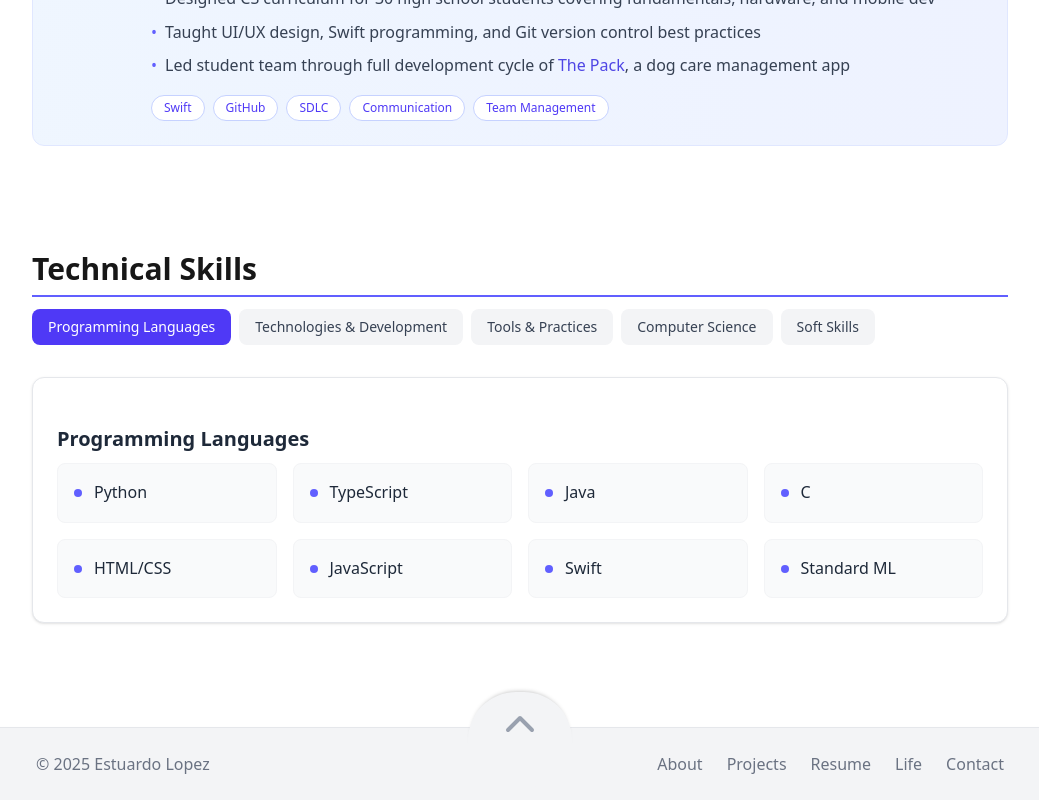
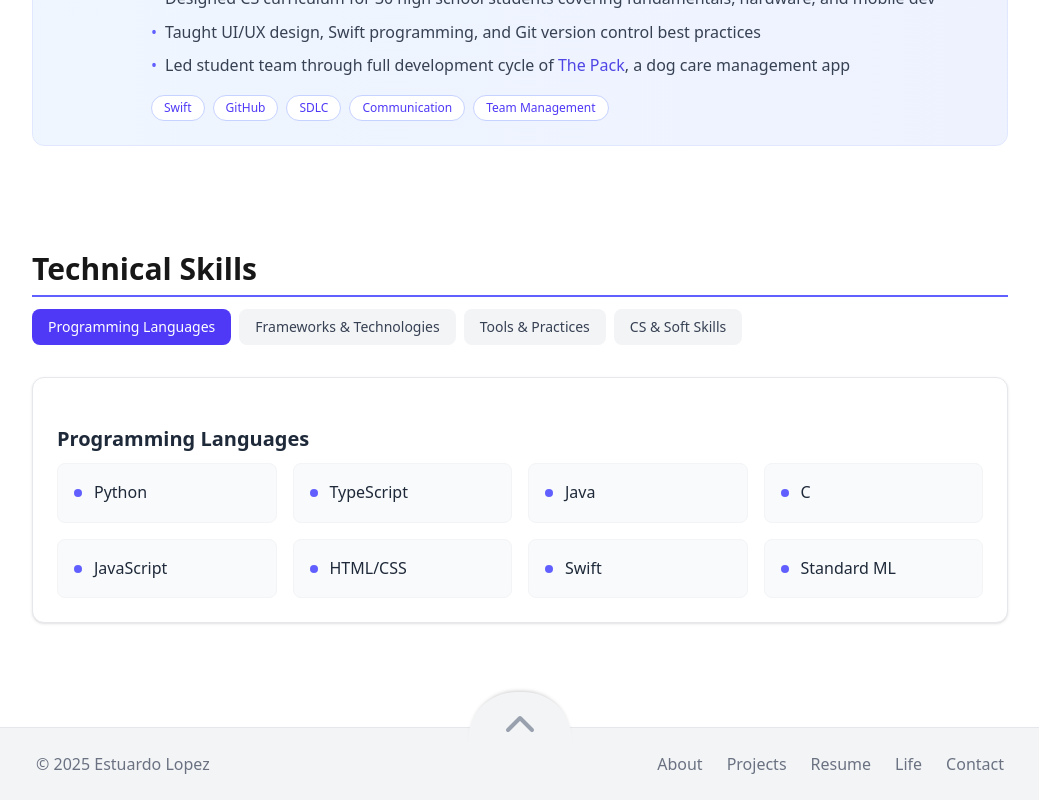
Before and after one commit to estulpz202/personal-website, a Next.js app: page /about in a window 1280 px wide. Shown: the part 936-1736 px from the top of the page, without its empty margins (120-1159 px from the left). Built offline with nearby package versions, Linux system fonts and the light colour scheme.

Commit message:
Make skills data consistent; shorten them and make each section have 8 skills.

```diff
--- a/src/components/skills/SkillsData.ts
+++ b/src/components/skills/SkillsData.ts
@@ -57,24 +57,23 @@ export const skillsData: SkillsDataType = {
       { name: 'TypeScript' },
       { name: 'Java' },
       { name: 'C' },
+      { name: 'JavaScript' },
       { name: 'HTML/CSS' },
-      { name: 'JavaScript' },
       { name: 'Swift' },
       { name: 'Standard ML' },
     ],
   },
   tech: {
-    title: 'Technologies & Development',
+    title: 'Frameworks & Technologies',
     skills: [
       { name: 'FastAPI' },
+      { name: 'RESTful APIs' },
       { name: 'Next.js' },
       { name: 'Node.js' },
-      { name: 'REST API Design' },
       { name: 'React' },
-      { name: 'LLM API Integration' },
-      { name: 'System Design' },
+      { name: 'LLM APIs' },
       { name: 'Tailwind CSS' },
-      { name: 'UI/UX Design' },
+      { name: 'UI/UX Principles' },
     ],
   },
   tools: {
@@ -82,34 +81,25 @@ export const skillsData: SkillsDataType = {
     skills: [
       { name: 'GitHub' },
       { name: 'CI/CD' },
+      { name: 'CLI Tools' },
       { name: 'DevOps' },
-      { name: 'Testing' },
       { name: 'Git' },
-      { name: 'Command Line' },
-      { name: 'Code Review' },
+      { name: 'Test + Debug' },
       { name: 'Package Managers' },
+      { name: 'Iterative Dev' },
     ],
   },
-  cs: {
-    title: 'Computer Science',
+  cs_soft: {
+    title: 'CS & Soft Skills',
     skills: [
-      { name: 'Algorithms' },
-      { name: 'Data Structures' },
-      { name: 'Object-Oriented Programming' },
-      { name: 'Functional Programming' },
-      { name: 'Computer Architecture' },
+      { name: 'OOP' },
+      { name: 'Functional Prog.' },
       { name: 'Basic Networking' },
-    ],
-  },
-  soft: {
-    title: 'Soft Skills',
-    skills: [
+      { name: 'DS + Algos' },
       { name: 'Communication' },
       { name: 'Collaboration' },
       { name: 'Adaptability' },
       { name: 'Organization' },
-      { name: 'Leadership' },
-      { name: 'Team Management' },
     ],
   },
 };
```
